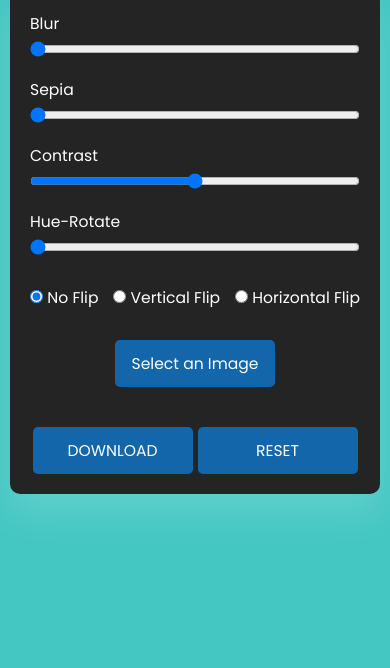
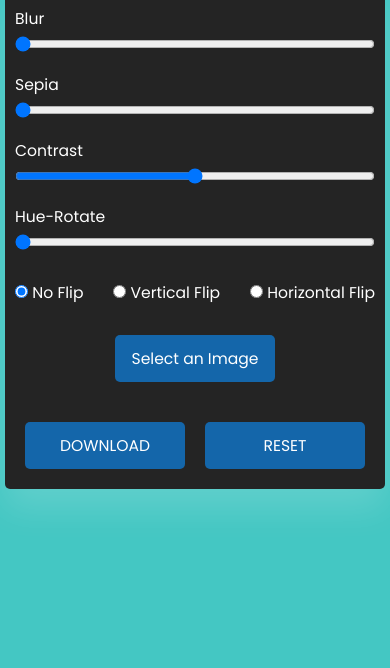
Before and after one commit to Zaini8500/image-j, a plain HTML site: page index.html in a window 390 px wide. Shown: the part 176-844 px from the top of the page. Drawn offline with Linux system fonts and the light colour scheme.

Commit message:
Update style.css

```diff
--- a/style.css
+++ b/style.css
@@ -10,6 +10,7 @@
 body {
     background-color: #44c7c3;
     padding: 10px;
+    margin: 0; /* Added to remove any default body margin */
 }
 
 .wrapper {
@@ -24,14 +25,16 @@ body {
     gap: 20px;
     margin: auto;
 }
+
 header {
     text-align: center;
+}
 
-}
 .logo {
     height: 150px; /* Adjust the size of the logo */
     width: auto;
 }
+
 .editor {
     display: flex;
     flex-direction: column;
@@ -129,10 +132,15 @@ input[type="file"] {
 }
 
 @media screen and (max-width: 620px) {
+    body {
+        padding: 5px; /* Reduce body padding on smaller screens */
+    }
+
     .wrapper {
         width: 100%;
-        padding: 20px;
+        padding: 20px 10px; /* Reduce padding for mobile */
         gap: 10px;
+        border-radius: 5px; /* Reduce border-radius on mobile */
     }
 
     .flip-buttons {
```
